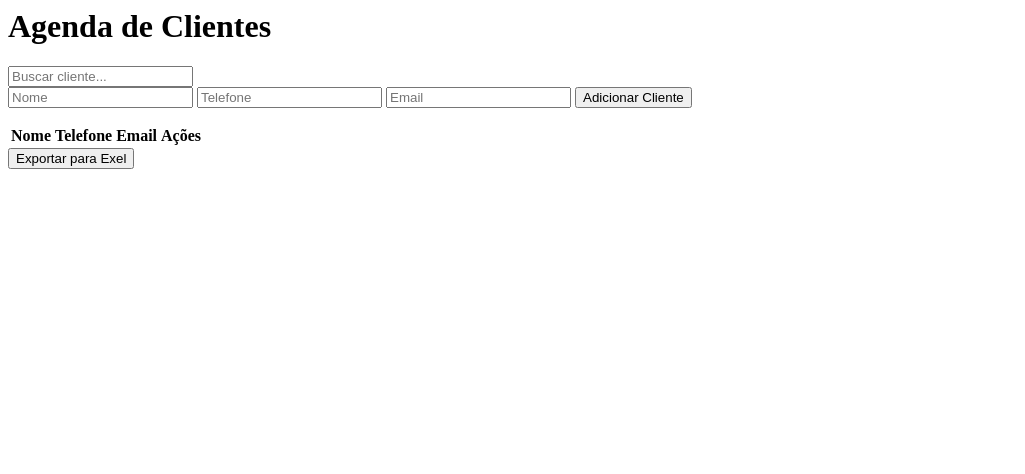
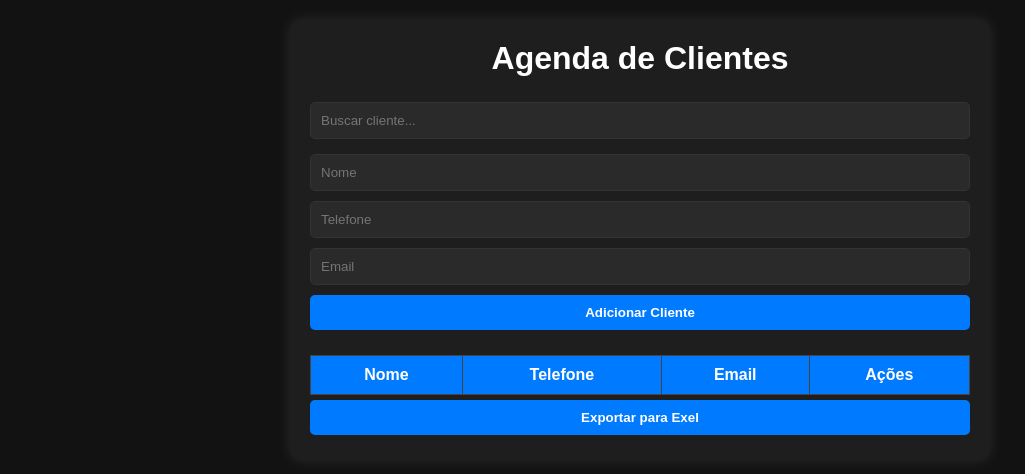
Before and after one commit to edsonplz/Agenda-de-Clientes, a plain HTML site: page index.html in a window 1280 px wide. Shown: the whole page, without its empty margins (0-1025 px from the left). Drawn offline with Linux system fonts and the light colour scheme.

Commit message:
Css iniciado

```diff
--- a/index.html
+++ b/index.html
@@ -4,6 +4,7 @@
     <meta charset="UTF-8">
     <meta name="viewport" content="width=device-width, initial-scale=1.0">
     <title>Agenda de Clientes</title>
+    <link rel="stylesheet" href="style.css">
 </head>
 
 <body>
--- a/style.css
+++ b/style.css
@@ -0,0 +1,85 @@
+* {
+    box-sizing: border-box;
+    padding: 0;
+    margin: 0;
+}
+
+body {
+    font-family: Arial, Helvetica, sans-serif;
+    background-color: #121212;
+    color: #fff;
+    text-align: center;
+    margin: 20px;
+}
+
+.container {
+    max-width: 700px;
+    margin: 0 auto;
+    background-color: #1e1e1e;
+    padding: 20px;
+    border-radius: 10px;
+    box-shadow: 0px 0px 15px rgba(255, 255, 255, 0.1);
+}
+
+h1 {
+    color: #fff;
+    margin-bottom: 20px;
+}
+
+input,
+button {
+    width: 100%;
+    padding: 10px;
+    margin: 5px 0;
+    border-radius: 5px;
+    color: #fff;
+}
+
+input {
+    background-color: #2a2a2a;
+    border: 1px solid #333;
+
+}
+
+input:hover {
+    color: #aaa;
+}
+
+button {
+    background-color: #007bff;
+    cursor: pointer;
+    font-weight: bold;
+    border: none;
+    transition: 0.3s;
+}
+
+button:hover {
+    background-color: #0053b6;
+}
+
+#search {
+    margin-bottom: 10px;
+}
+
+.table-container {
+    width: 100%;
+    overflow-x: auto;
+}
+
+table {
+    width: 100%;
+    border-collapse: collapse;
+    margin-top: 20px;
+    background-color: #2a2a2a;
+}
+
+th, td {
+    padding: 10px;
+    border: 1px solid #444;
+    color: #fff;
+    text-align: center;
+}
+
+th {
+    background-color: #007bff;
+}
```
